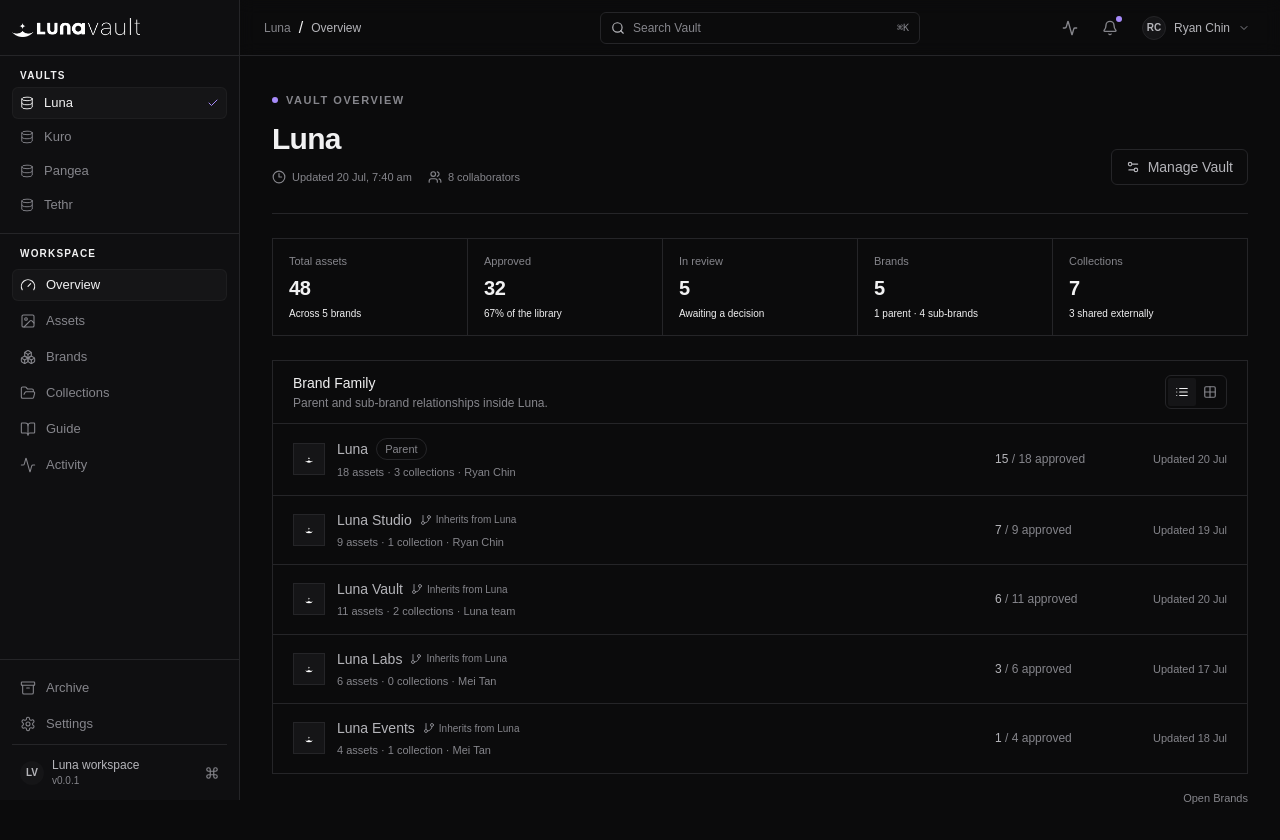
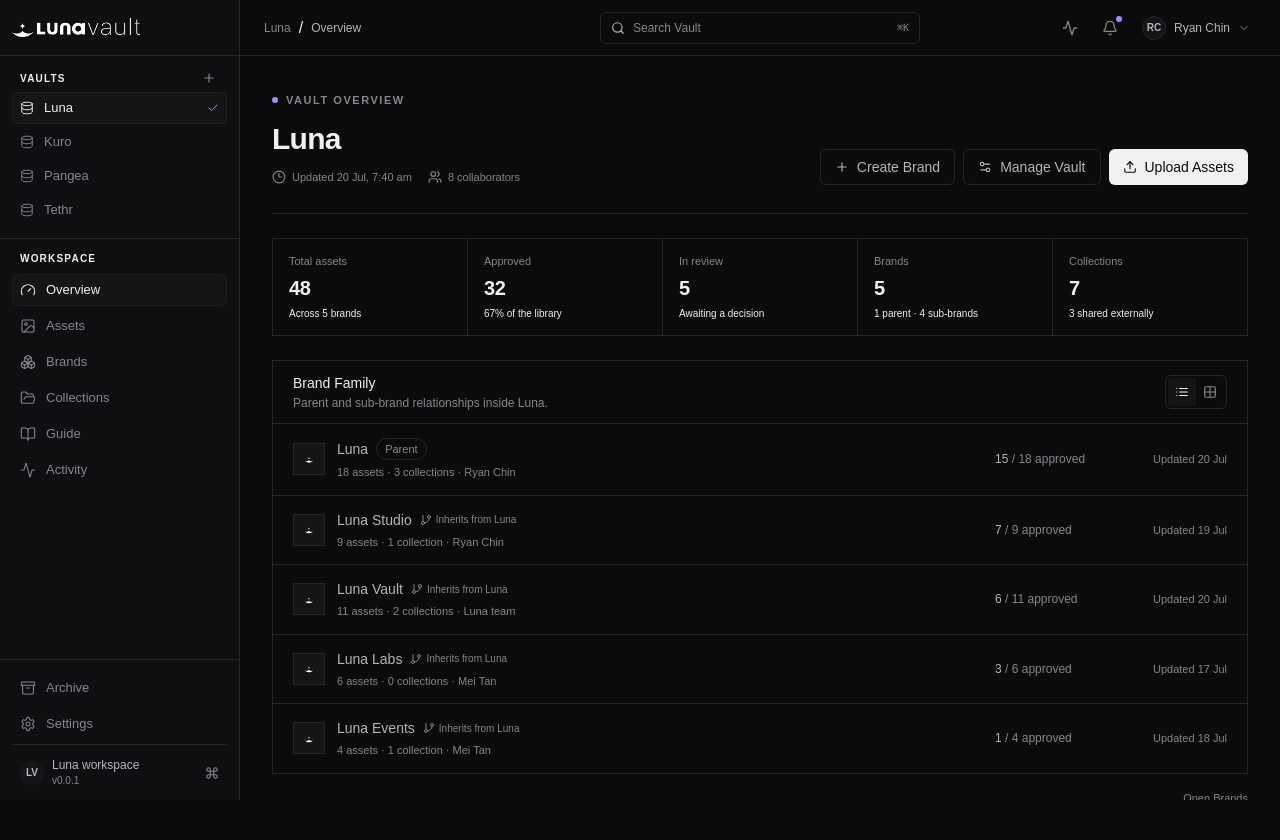
Before and after one commit to Ryanx-ai/luna-vault, a Next.js app: page /overview in a window 1280 px wide. After the commit the page ends 800 px from the top, so only its background shows below. Built offline with nearby package versions, Linux system fonts and the light colour scheme.

Commit message:
fix: restore Vault actions and persistent top bar

```diff
--- a/components/layout/app-shell.tsx
+++ b/components/layout/app-shell.tsx
@@ -18,7 +18,7 @@ export function AppShell({ children, shellData }: { children: React.ReactNode; s
 
   return (
     <VaultProvider shellData={shellData}>
-      <div className="flex min-h-screen bg-canvas">
+      <div className="flex h-dvh overflow-hidden bg-canvas">
         <div className="fixed inset-y-0 left-0 hidden w-60 border-r md:block">
           <Sidebar />
         </div>
@@ -35,9 +35,9 @@ export function AppShell({ children, shellData }: { children: React.ReactNode; s
           </div>
         )}
 
-        <div className="flex min-h-screen min-w-0 flex-1 flex-col md:pl-60">
+        <div className="flex h-dvh min-w-0 flex-1 flex-col md:pl-60">
           <Topbar onMenuClick={() => setMobileOpen(true)} />
-          <main className="flex-1">{children}</main>
+          <main className="min-h-0 flex-1 overflow-y-auto overflow-x-hidden">{children}</main>
         </div>
       </div>
     </VaultProvider>
--- a/components/layout/sidebar.tsx
+++ b/components/layout/sidebar.tsx
@@ -2,7 +2,8 @@
 
 import Link from "next/link";
 import { usePathname } from "next/navigation";
-import { Check, Command, Database } from "lucide-react";
+import { useState } from "react";
+import { Check, Command, Database, Plus, X } from "lucide-react";
 import { LunaVaultLogo } from "@/components/brand/luna-vault-logo";
 import { useVault } from "@/components/providers/vault-provider";
 import { primaryNavigation, utilityNavigation, type NavigationItem } from "@/lib/navigation";
@@ -31,6 +32,7 @@ function NavLink({ item, onNavigate }: { item: NavigationItem; onNavigate?: () =
 
 export function Sidebar({ onNavigate }: { onNavigate?: () => void }) {
   const { shellData, selectedVault, selectVault } = useVault();
+  const [createVaultOpen, setCreateVaultOpen] = useState(false);
 
   return (
     <aside className="flex h-full w-full flex-col bg-panel">
@@ -38,8 +40,27 @@ export function Sidebar({ onNavigate }: { onNavigate?: () => void }) {
         <LunaVaultLogo />
       </div>
 
-      <div className="border-b px-3 py-3">
-        <p className="mb-1 px-2 text-[10px] font-semibold uppercase tracking-[0.12em] text-muted/70">Vaults</p>
+      <div className="relative border-b px-3 py-3">
+        <div className="mb-1 flex h-5 items-center justify-between px-2">
+          <p className="text-[10px] font-semibold uppercase tracking-[0.12em] text-muted/70">Vaults</p>
+          <button
+            onClick={() => setCreateVaultOpen((open) => !open)}
+            aria-label="Create Vault"
+            aria-expanded={createVaultOpen}
+            className="flex size-5 items-center justify-center rounded-sm text-muted transition-colors hover:bg-elevated hover:text-foreground focus-visible:outline-none focus-visible:ring-2 focus-visible:ring-accent/50"
+          >
+            <Plus className="size-3.5" />
+          </button>
+        </div>
+        {createVaultOpen ? (
+          <div className="absolute left-3 right-3 top-10 z-20 border bg-panel p-3 shadow-2xl">
+            <div className="flex items-center justify-between gap-3">
+              <p className="text-xs font-medium text-subtle">Create Vault</p>
+              <button onClick={() => setCreateVaultOpen(false)} aria-label="Close Create Vault" className="text-muted hover:text-foreground"><X className="size-3.5" /></button>
+            </div>
+            <p className="mt-1.5 text-[11px] leading-4 text-muted">New Vault creation will be available in a later milestone.</p>
+          </div>
+        ) : null}
         <div className="space-y-0.5" role="list" aria-label="Vaults">
           {shellData.vaults.map((vault) => {
             const active = vault.id === selectedVault.id;
--- a/components/layout/topbar.tsx
+++ b/components/layout/topbar.tsx
@@ -21,7 +21,7 @@ export function Topbar({ onMenuClick }: { onMenuClick: () => void }) {
   const togglePanel = (panel: Exclude<OpenPanel, null>) => setOpenPanel((current) => current === panel ? null : panel);
 
   return (
-    <header className="sticky top-0 z-30 grid h-14 shrink-0 grid-cols-[minmax(0,1fr)_auto] items-center border-b bg-canvas/95 px-4 backdrop-blur md:grid-cols-[minmax(180px,1fr)_minmax(180px,320px)_minmax(220px,1fr)] md:px-6">
+    <header className="relative z-30 grid h-14 shrink-0 grid-cols-[minmax(0,1fr)_auto] items-center border-b bg-canvas px-4 md:grid-cols-[minmax(180px,1fr)_minmax(180px,320px)_minmax(220px,1fr)] md:px-6">
       <div className="flex min-w-0 items-center gap-2">
         <Button variant="ghost" size="icon" className="-ml-2 md:hidden" onClick={onMenuClick} aria-label="Open navigation">
           <Menu className="size-4" />
--- a/components/overview/workspace-overview.tsx
+++ b/components/overview/workspace-overview.tsx
@@ -3,7 +3,7 @@
 import Image from "next/image";
 import Link from "next/link";
 import { useState } from "react";
-import { Clock3, GitBranch, Grid2X2, List, Settings2, Users, X } from "lucide-react";
+import { Clock3, GitBranch, Grid2X2, List, Plus, Settings2, Upload, Users, X } from "lucide-react";
 import { useVault } from "@/components/providers/vault-provider";
 import { Badge } from "@/components/ui/badge";
 import { Button } from "@/components/ui/button";
@@ -72,7 +72,7 @@ function BrandGrid({ brands }: { brands: BrandSummary[] }) {
 export function WorkspaceOverview({ data }: { data: WorkspaceOverviewData }) {
   const { selectedVault } = useVault();
   const [view, setView] = useState<"list" | "grid">("list");
-  const [manageOpen, setManageOpen] = useState(false);
+  const [headerPanel, setHeaderPanel] = useState<"manage" | "create" | "upload" | null>(null);
   const isLuna = selectedVault.id === "vault_luna";
   const metrics = isLuna ? data.metrics : [
     { label: "Total assets", value: selectedVault.assetCount, supportingText: "No assets added" },
@@ -93,12 +93,25 @@ export function WorkspaceOverview({ data }: { data: WorkspaceOverviewData }) {
             <span className="flex items-center gap-1.5"><Users className="size-3.5" />{selectedVault.collaboratorCount} collaborators</span>
           </div>
         </div>
-        <Button variant="outline" onClick={() => setManageOpen((open) => !open)} aria-expanded={manageOpen}><Settings2 className="size-3.5" />Manage Vault</Button>
+        <div className="flex flex-wrap items-center gap-2">
+          <Button variant="outline" onClick={() => setHeaderPanel((panel) => panel === "create" ? null : "create")} aria-expanded={headerPanel === "create"}><Plus className="size-3.5" />Create Brand</Button>
+          <Button variant="outline" onClick={() => setHeaderPanel((panel) => panel === "manage" ? null : "manage")} aria-expanded={headerPanel === "manage"}><Settings2 className="size-3.5" />Manage Vault</Button>
+          <Button onClick={() => setHeaderPanel((panel) => panel === "upload" ? null : "upload")} aria-expanded={headerPanel === "upload"}><Upload className="size-3.5" />Upload Assets</Button>
+        </div>
 
-        {manageOpen ? (
+        {headerPanel ? (
           <div className="absolute right-0 top-full z-20 mt-2 w-[min(340px,calc(100vw-32px))] border bg-panel p-4 shadow-2xl">
-            <div className="flex items-center justify-between"><p className="text-xs font-medium">Manage {selectedVault.name}</p><button onClick={() => setManageOpen(false)} aria-label="Close Manage Vault" className="text-muted hover:text-foreground"><X className="size-3.5" /></button></div>
-            <p className="mt-2 text-[11px] leading-5 text-muted">Collaborators, permissions, Vault details, ownership, privacy, and archive settings will live here in a later milestone.</p>
+            <div className="flex items-center justify-between">
+              <p className="text-xs font-medium">{headerPanel === "manage" ? `Manage ${selectedVault.name}` : headerPanel === "create" ? "Create Brand" : "Upload Assets"}</p>
+              <button onClick={() => setHeaderPanel(null)} aria-label="Close Vault action" className="text-muted hover:text-foreground"><X className="size-3.5" /></button>
+            </div>
+            <p className="mt-2 text-[11px] leading-5 text-muted">
+              {headerPanel === "manage"
+                ? "Collaborators, permissions, Vault details, ownership, privacy, and archive settings will live here in a later milestone."
+                : headerPanel === "create"
+                  ? "Brand creation will be available in a later milestone. No brand has been created."
+                  : "Asset uploads will be available in a later milestone. No files have been selected or uploaded."}
+            </p>
           </div>
         ) : null}
       </section>
```
Also changed, not shown: 3 other files (tests, documents, lock files or other folders).
